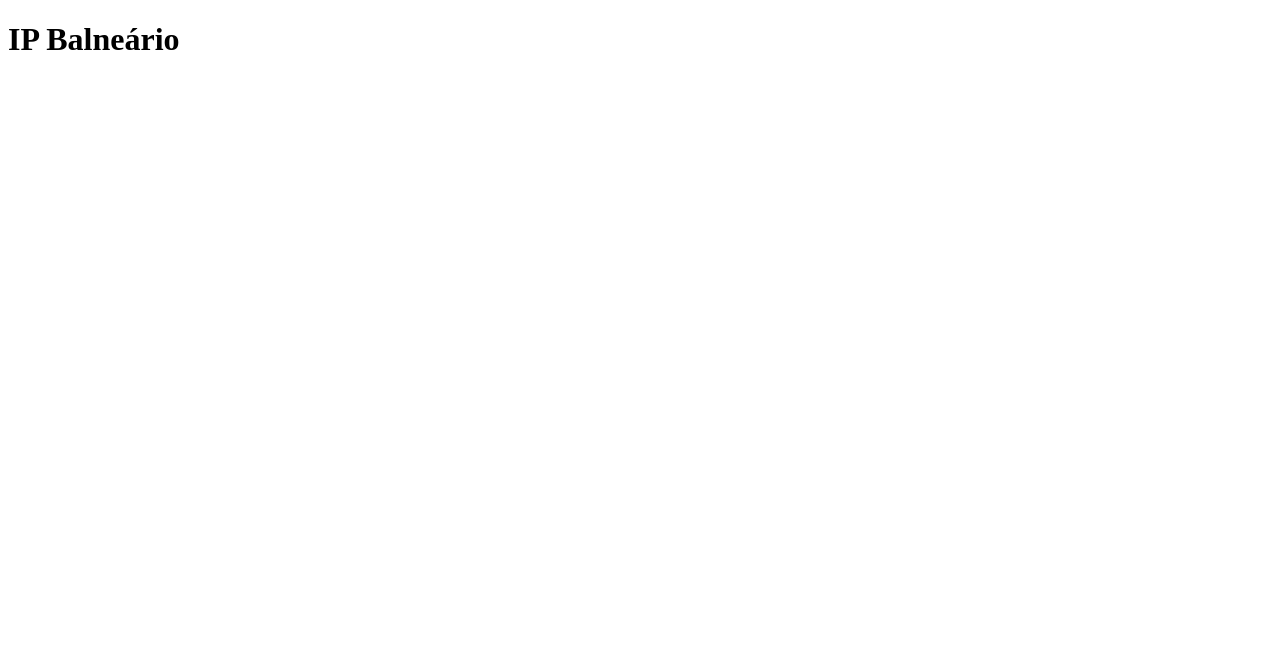
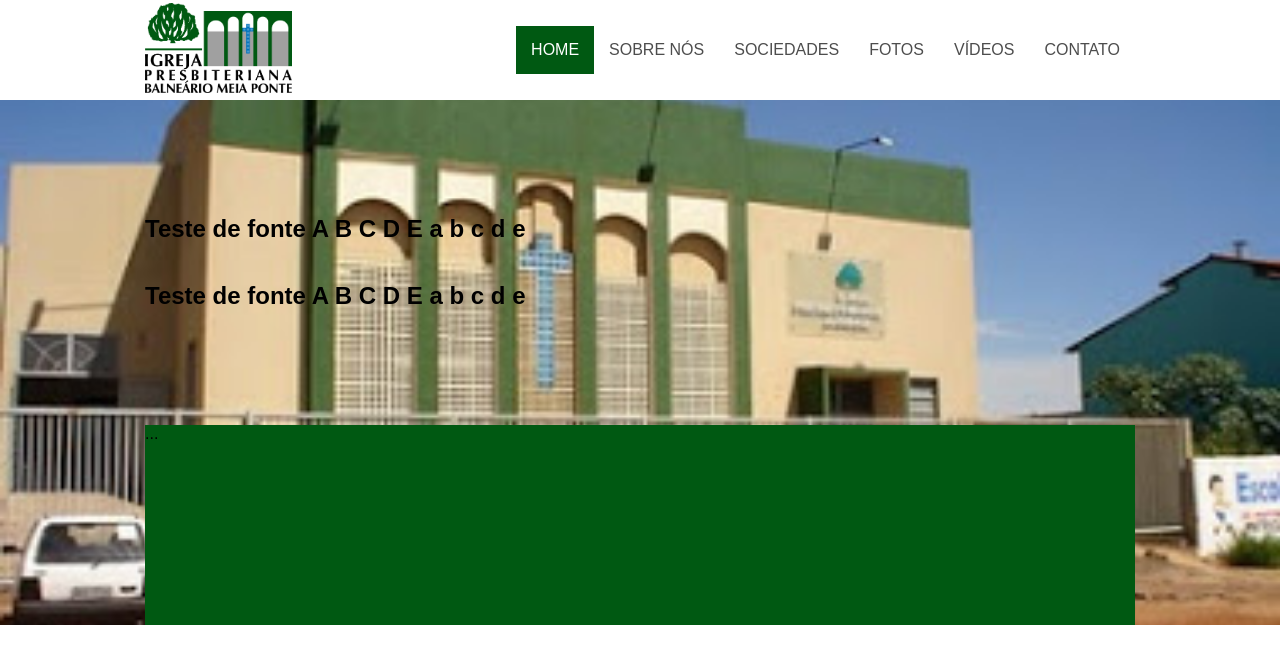
Before and after one commit to AlexandreDamaso/ipbalneario, a plain HTML site: page index.html in a window 1280 px wide. Drawn offline with Linux system fonts and the light colour scheme.

Commit message:
feito cabeçalho e banner
feito o cabeçalho base e iniciado o banner

```diff
--- a/_assets/css/template.css
+++ b/_assets/css/template.css
@@ -0,0 +1,84 @@
+/* ##### ##### ##### ##### ##### ##### ##### ##### */
+/* Geral */
+* {
+    font-family: Arial, Helvetica, sans-serif;
+}
+body {
+    margin: 0px;
+    padding: 0px;
+}
+.container {
+    display: flex;
+    justify-content: space-between;
+    width: 990px;
+}
+.column {
+    display: flex;
+    flex-direction: column;
+}
+/* ##### ##### ##### ##### ##### ##### ##### ##### */
+/* Cabeçalho */
+header {
+    display: flex;
+    justify-content: center;
+    height: 100px;
+}
+.hlogo {
+    display: flex;
+    align-items: center;
+}
+.hlogo img {
+    height: 90px;
+    width: auto;
+}
+.hmenu {
+    display: flex;
+    align-items: center;
+}
+.hmenu ul {
+    display: flex;
+}
+.hmenu ul,
+.hmenu li {
+    list-style: none;
+    margin: 0px;
+    padding: 0px;
+}
+.hmenu a {
+    display: block;
+    text-decoration: none;
+    text-transform: uppercase;
+    color: #4D4D4D;
+    font-size: 16px;
+    padding: 15px;
+}
+.hmenu .active a,
+.hmenu a:hover {
+    background-color: #005912;
+    color: #FFFFFF;
+}
+/* ##### ##### ##### ##### ##### ##### ##### ##### */
+/* Seção - Banner */
+.banner {
+    display: flex;
+    justify-content: center;
+    background-image: url('../images/bannerigreja.jpg');
+    height: 525px;
+    background-position: center;
+    background-size: cover;
+}
+/* ##### ##### ##### ##### ##### ##### ##### ##### */
+/* Seção - Banner - headline */
+.banner_headline {
+    display: flex;
+    flex: 1;
+    flex-direction: column;
+    justify-content: center;
+}
+/* ##### ##### ##### ##### ##### ##### ##### ##### */
+/* Seção - Banner - avisos */
+.banner_avisos {
+    display: flex;
+    height: 200px;
+    background-color: #005912;
+}
--- a/index.html
+++ b/index.html
@@ -7,6 +7,36 @@
     <title>IP Balneário Meia Ponte</title>
 </head>
 <body>
-    <h1>IP Balneário</h1>
+<header>
+    <div class="container">
+        <div class="hlogo">
+            <a href="index.html"><img src="_assets/images/logoipbmp.png" alt="Logo IPBMP"></a>
+        </div>
+        <div class="hmenu">
+            <nav>
+                <ul>
+                    <li class="active"><a href="index.html">HOME</a></li>
+                    <li><a href="">SOBRE NÓS</a></li>
+                    <li><a href="">SOCIEDADES</a></li>
+                    <li><a href="">FOTOS</a></li>
+                    <li><a href="">VÍDEOS</a></li>
+                    <li><a href="">CONTATO</a></li>
+                </ul>
+            </nav>
+        </div>
+    </div>
+</header>
+<section class="banner">
+    <div class="container column">
+        <div class="banner_headline">
+            <h1>Teste de fonte A B C D E a b c d e</h1>
+            <h2>Teste de fonte A B C D E a b c d e</h2>
+        </div>
+        <div class="banner_avisos">
+            ...
+        </div>
+    </div>
+</section>
+
 </body>
 </html>
```
Also changed, not shown: _assets/images/bannerigreja.jpg (added), _assets/images/logoipbmp.png (added).
